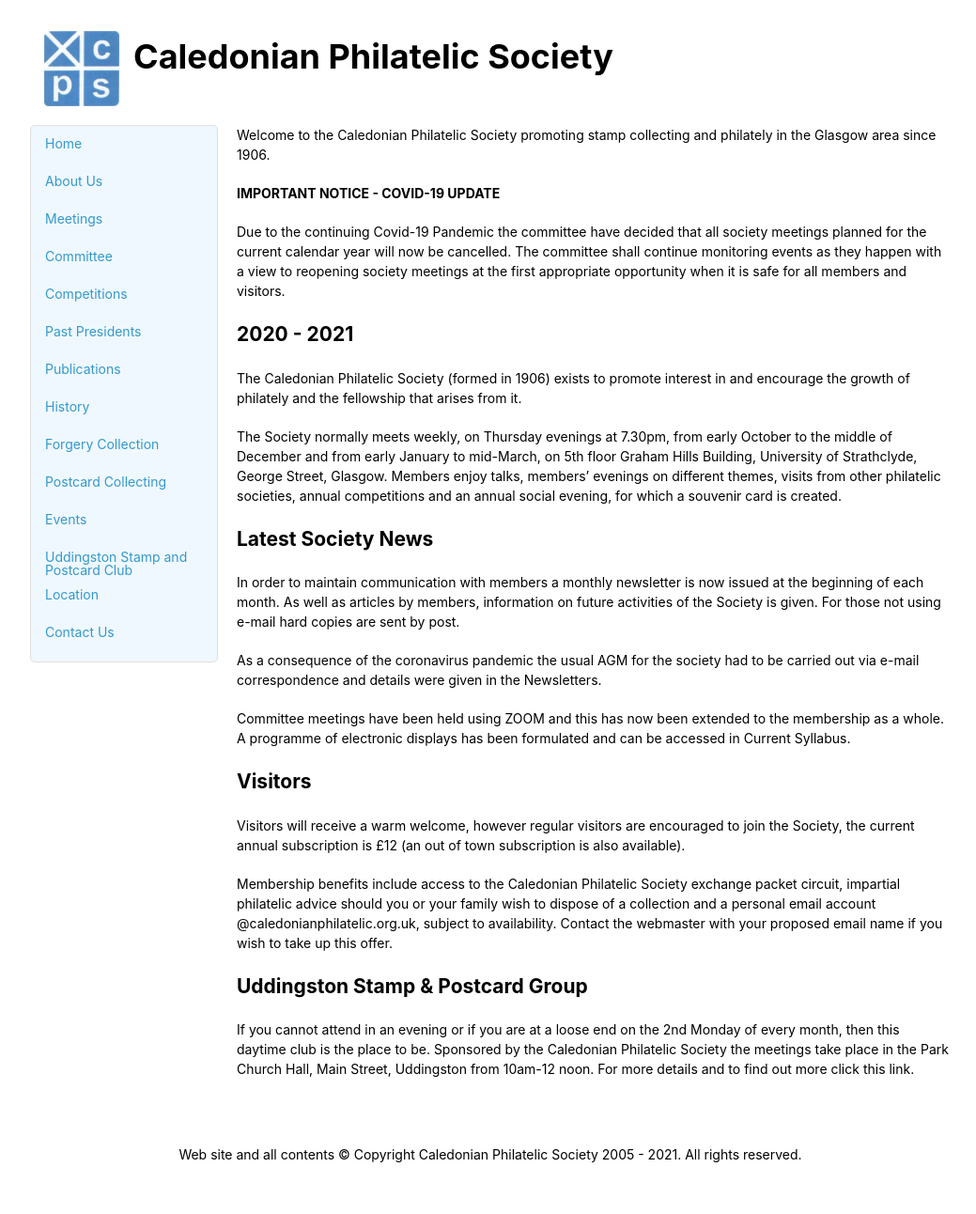
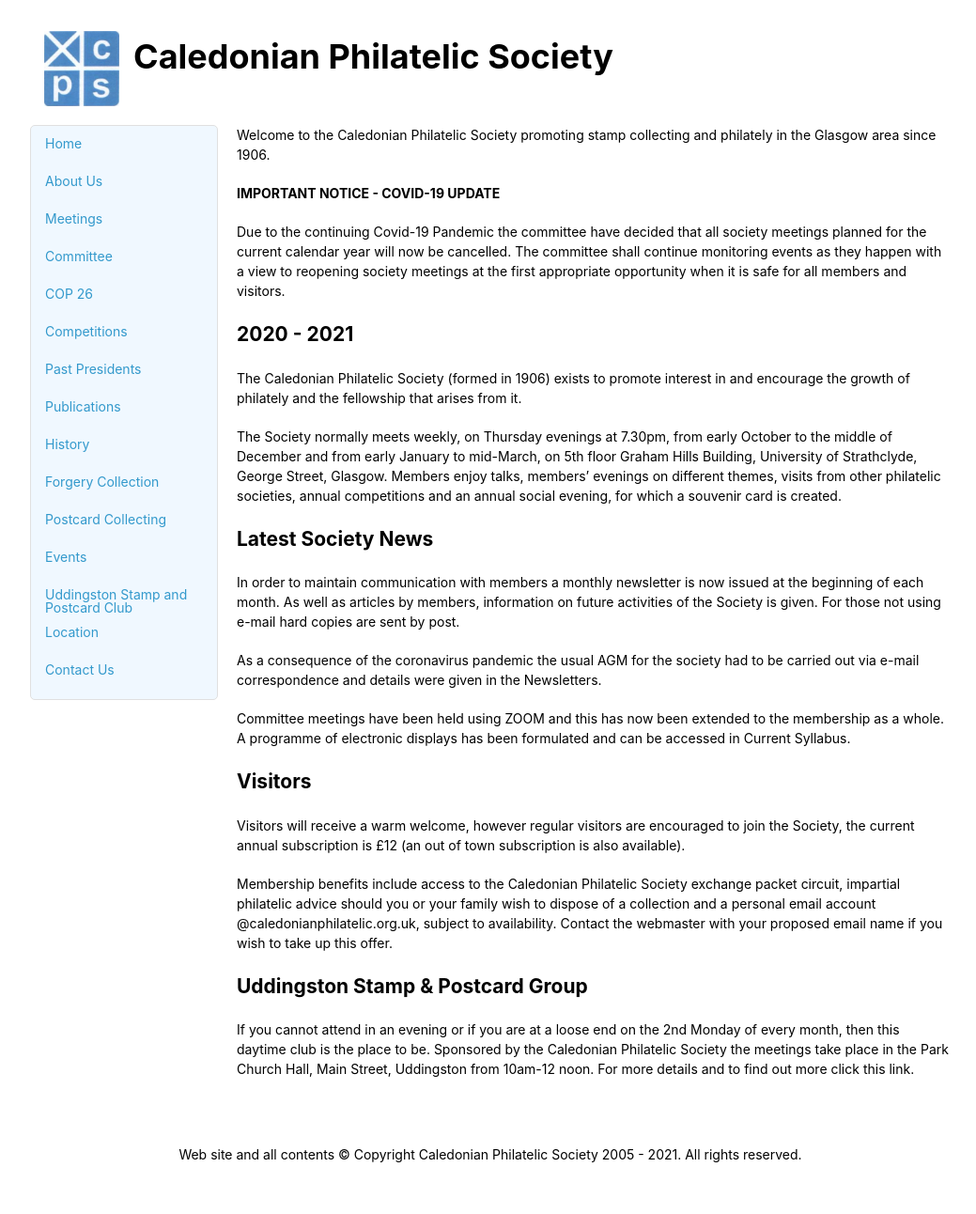
Before and after one commit to astalker/caledonian-stamps, a Jekyll site: the page built from index.md, in a window 1280 px wide. Shown: the whole page at 94% size, without its empty margins (118-1157 px from the left). Built offline with Jekyll 4.4.1, drawn with Linux system fonts in a browser that asks for light colours; our own code applies the rules of GitHub Pages for plain Markdown files.

Commit message:
Add COP-26 to the nav

```diff
--- a/_layouts/default.html
+++ b/_layouts/default.html
@@ -20,6 +20,7 @@
           <li><a href="./about">About Us</a></li>
           <li><a href="./meetings">Meetings</a></li>
           <li><a href="./committee">Committee</a></li>
+          <li><a href="./COP-26">COP 26</a></li>
           <li><a href="./competitions">Competitions</a></li>
           <li><a href="./past-presidents">Past Presidents</a></li>
           <li><a href="./publications">Publications</a></li>
```
